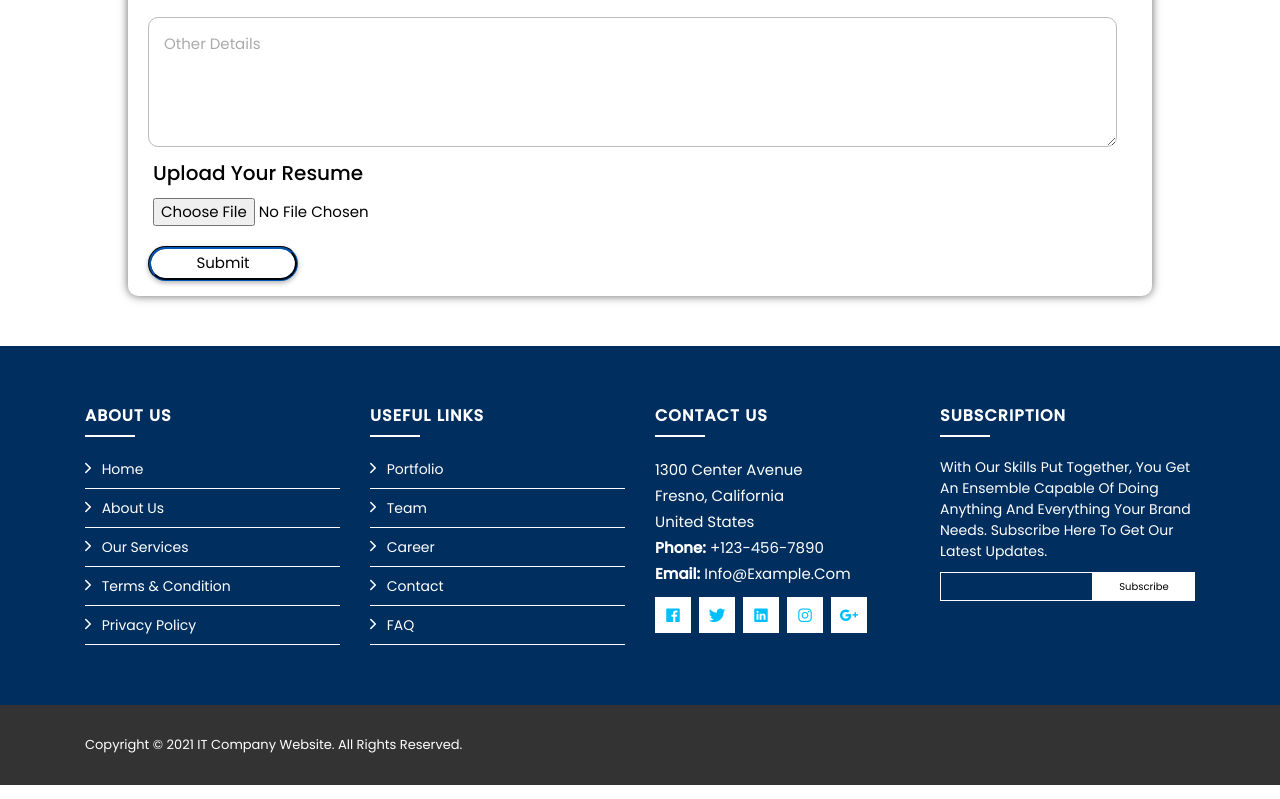
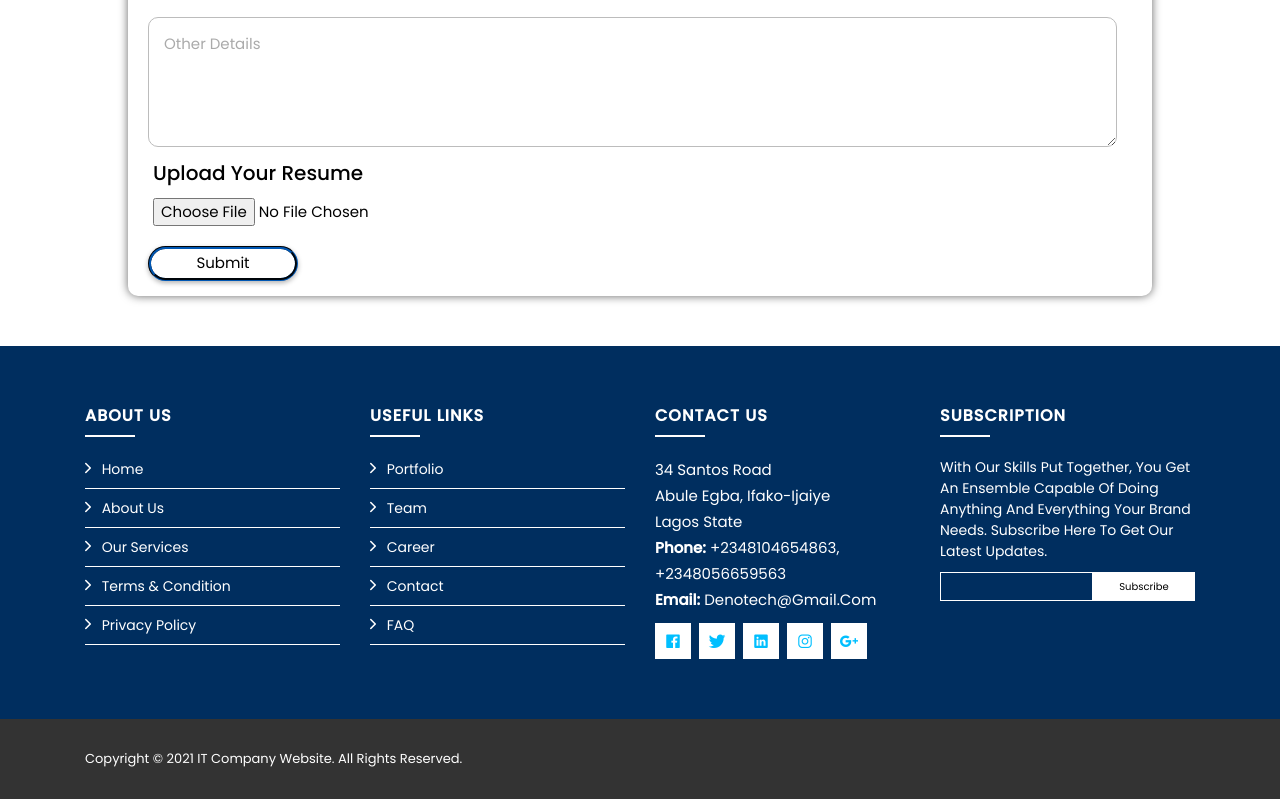
Before and after one commit to ZanTech12/denotech, a plain HTML site: page careers.html in a window 1280 px wide. Shown: the part 1049-1848 px from the top of the page. Drawn offline with nearby package versions, Linux system fonts and the light colour scheme.

Commit message:
address changed

```diff
--- a/careers.html
+++ b/careers.html
@@ -118,13 +118,13 @@
 
                     <div class="col-lg-3 col-md-6 footer-contact" style="font-size: 1.5rem;">
                         <h4>Contact Us</h4>
-                        <p>
-                            1300  Center Avenue<br>
-                            Fresno, California<br>
-                            United States <br>
-                            <strong>Phone:</strong> +123-456-7890<br>
-                            <strong>Email:</strong> info@example.com<br>
-                        </p>
+                           <p>
+                          34 Santos Road<br>
+                          Abule Egba, Ifako-Ijaiye<br>
+                          Lagos State <br>
+                          <strong>Phone:</strong> +2348104654863, +2348056659563<br>
+                          <strong>Email:</strong> denotech@gmail.com<br>
+                      </p>
 
                         <div class="social-links">
                             <a href="https://www.facebook.com/"><i class="ion-logo-facebook"></i></a>
```
